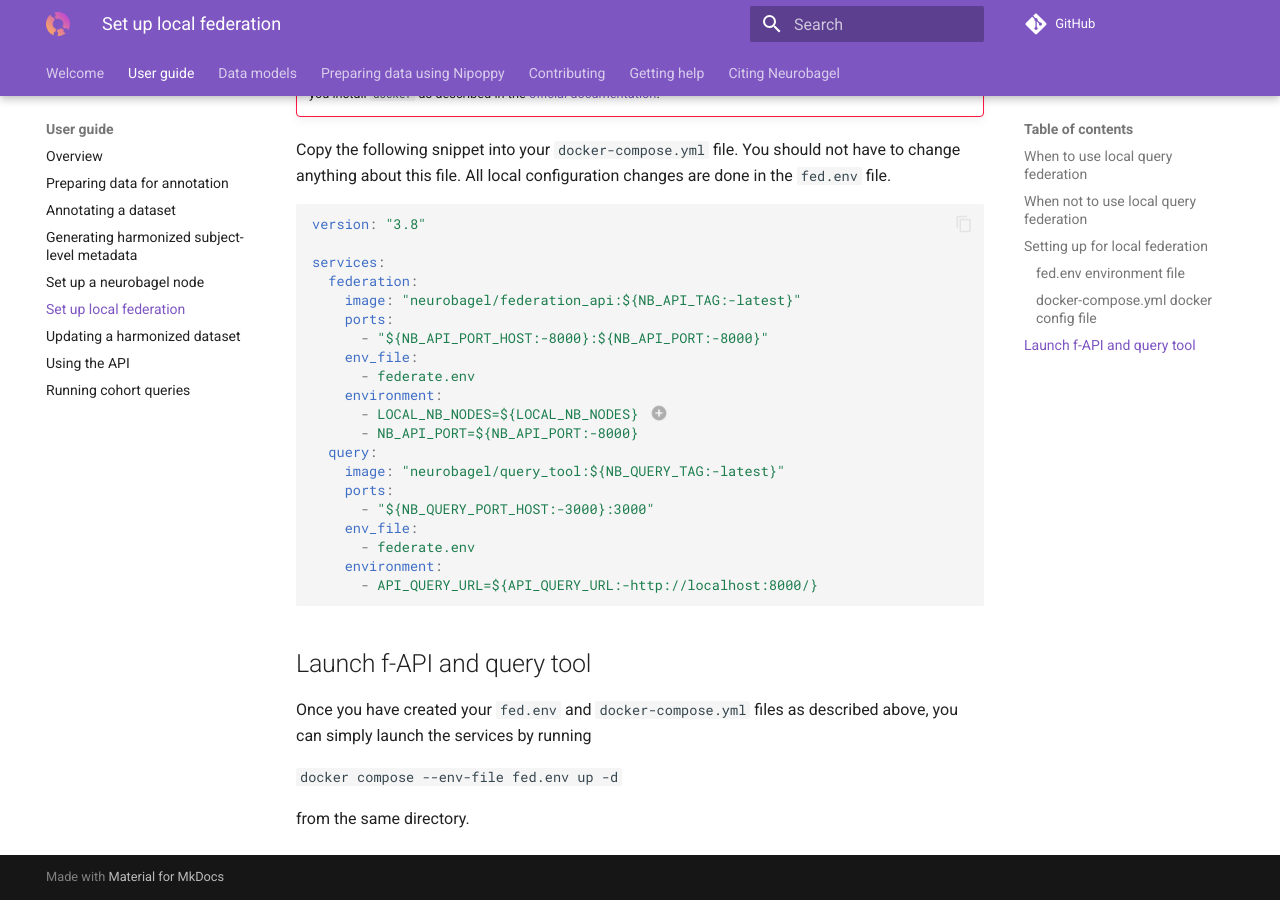
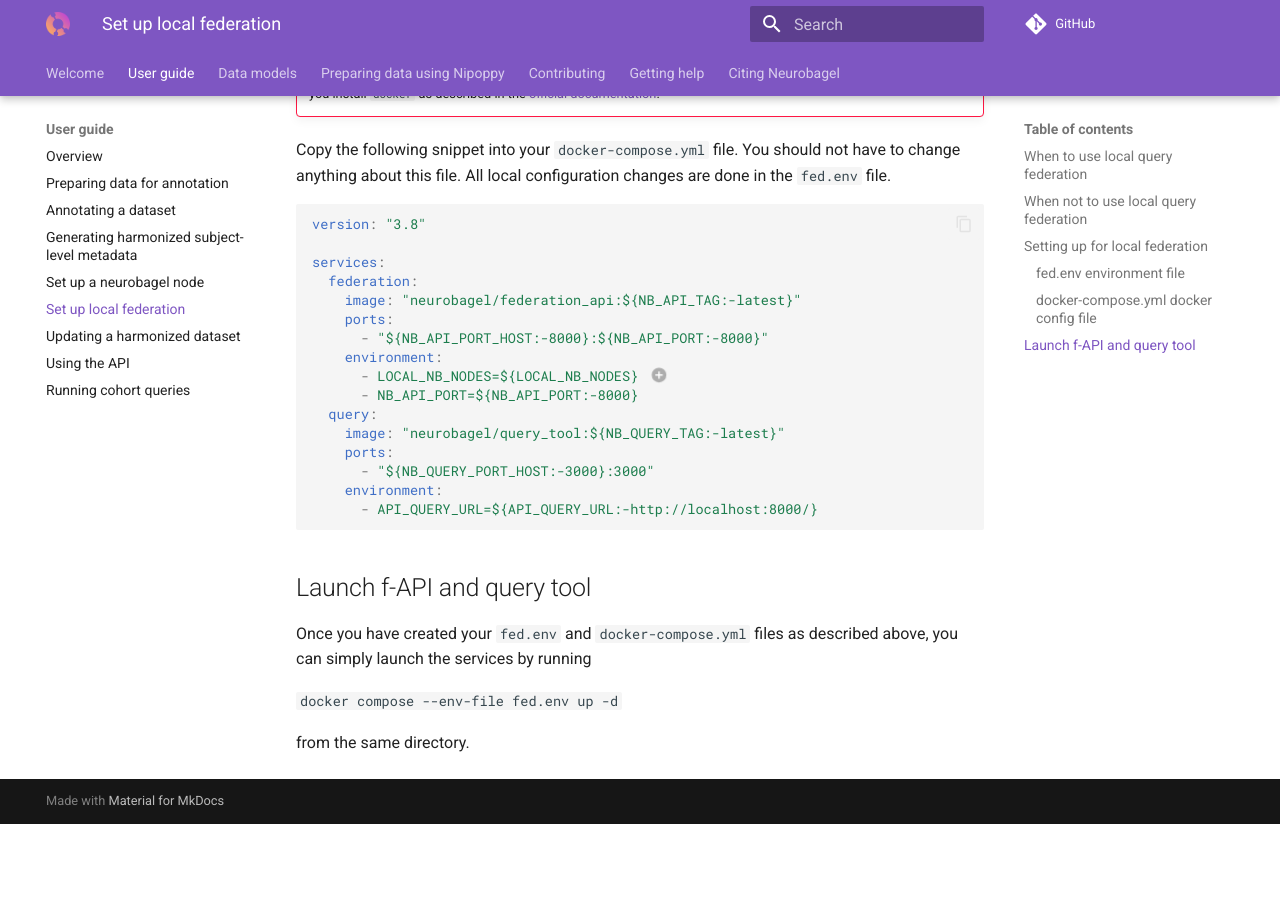
Before and after one commit to neurobagel/documentation, an MkDocs documentation site: the page built from docs/federate.md, in a window 1280 px wide and 900 px high, scrolled down 2952 px. Built offline with MkDocs 1.6.1 and Material for MkDocs 9.7.7, drawn with Linux system fonts in a browser that asks for light colours; comment, search, counter and statistics services are not loaded; after the commit the page ends 3776 px from its top, so only the background shows below that.

Commit message:
Remove mentions of env in docker compose file

````diff
--- a/docs/federate.md
+++ b/docs/federate.md
@@ -111,8 +111,6 @@ services:
     image: "neurobagel/federation_api:${NB_API_TAG:-latest}"
     ports:
       - "${NB_API_PORT_HOST:-8000}:${NB_API_PORT:-8000}"
-    env_file:
-      - federate.env
     environment:
       - LOCAL_NB_NODES=${LOCAL_NB_NODES} # (1)!
       - NB_API_PORT=${NB_API_PORT:-8000}
@@ -120,8 +118,6 @@ services:
     image: "neurobagel/query_tool:${NB_QUERY_TAG:-latest}"
     ports:
       - "${NB_QUERY_PORT_HOST:-3000}:3000"
-    env_file:
-      - federate.env
     environment:
       - API_QUERY_URL=${API_QUERY_URL:-http://localhost:8000/}
 ```
````
